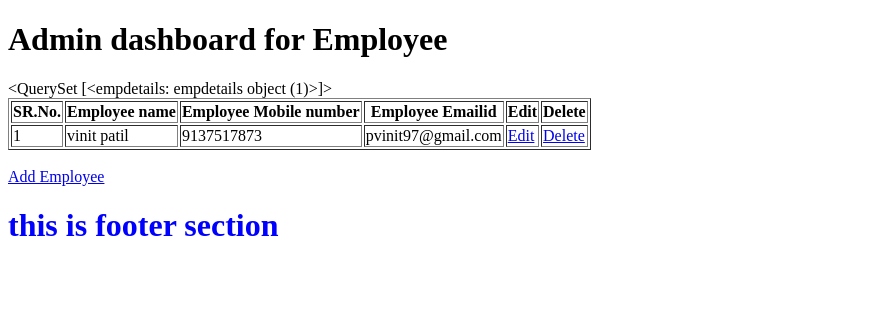
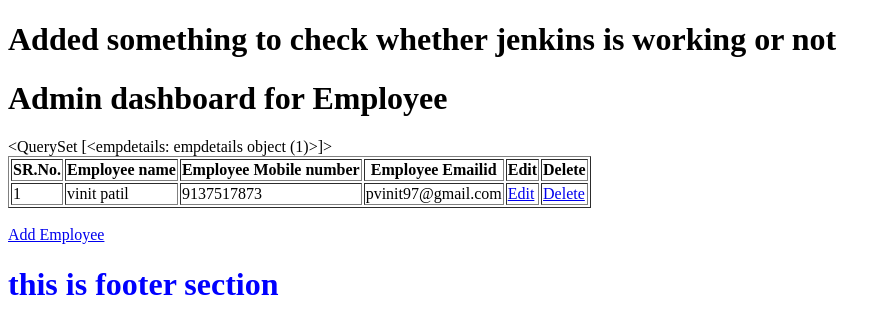
Before and after one commit to VinitPatil01/first-jenkins, a Django app: page / in a window 1280 px wide. Shown: the part 45-379 px from the top of the page, without its empty margins (0-891 px from the left). Run offline with Django 4.2, Linux system fonts and the light colour scheme; data comes from the database, SQL or seed files in the repository.

Commit message:
checking jenkins

```diff
--- a/employee/templates/header.html
+++ b/employee/templates/header.html
@@ -9,3 +9,4 @@
     </head>
     <body>
         <h1 onclick="headerclick()" id='header'>This is header section I modified this header section</h1>
+        <h1>Added something to check whether jenkins is working or not</h1>
```
